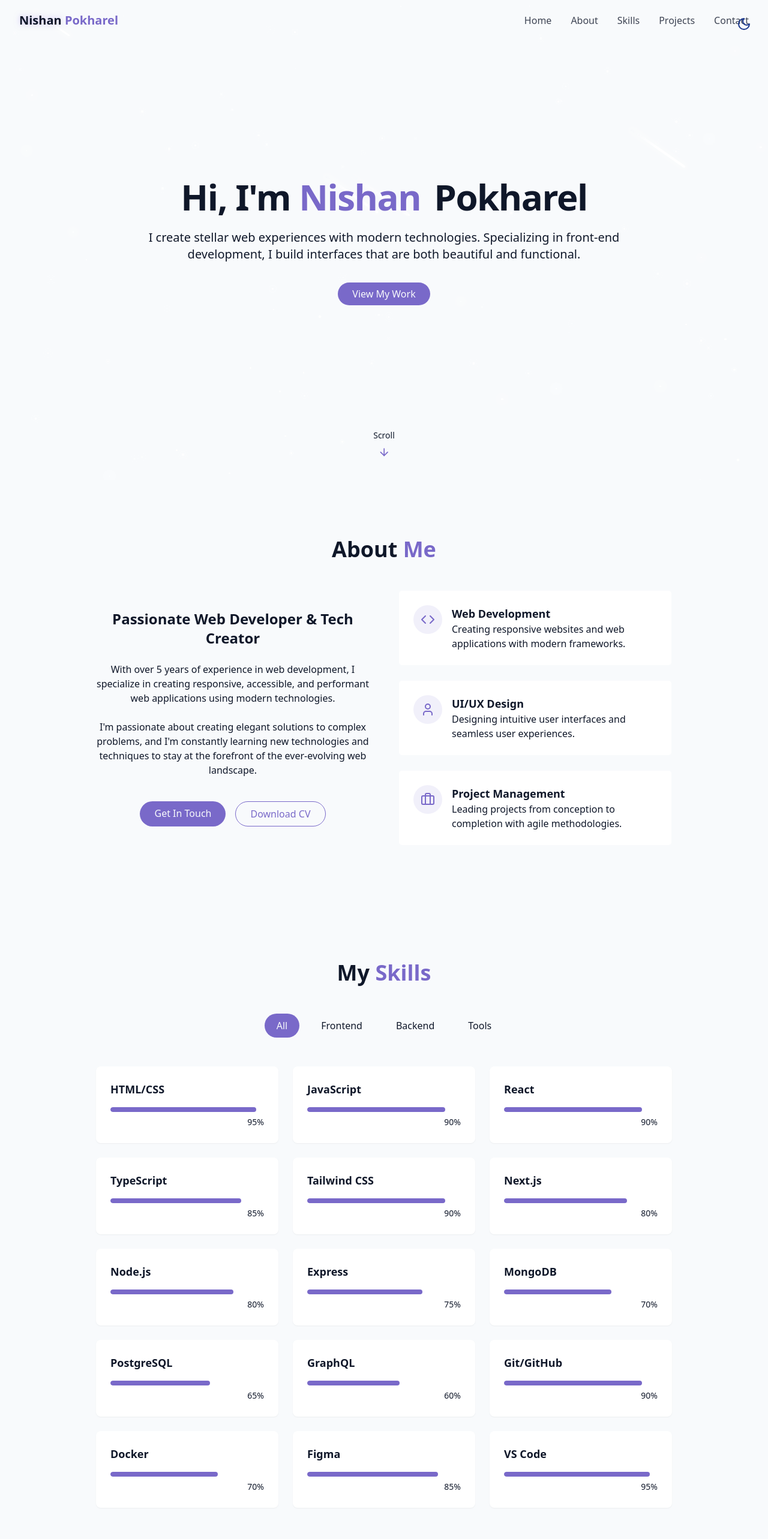
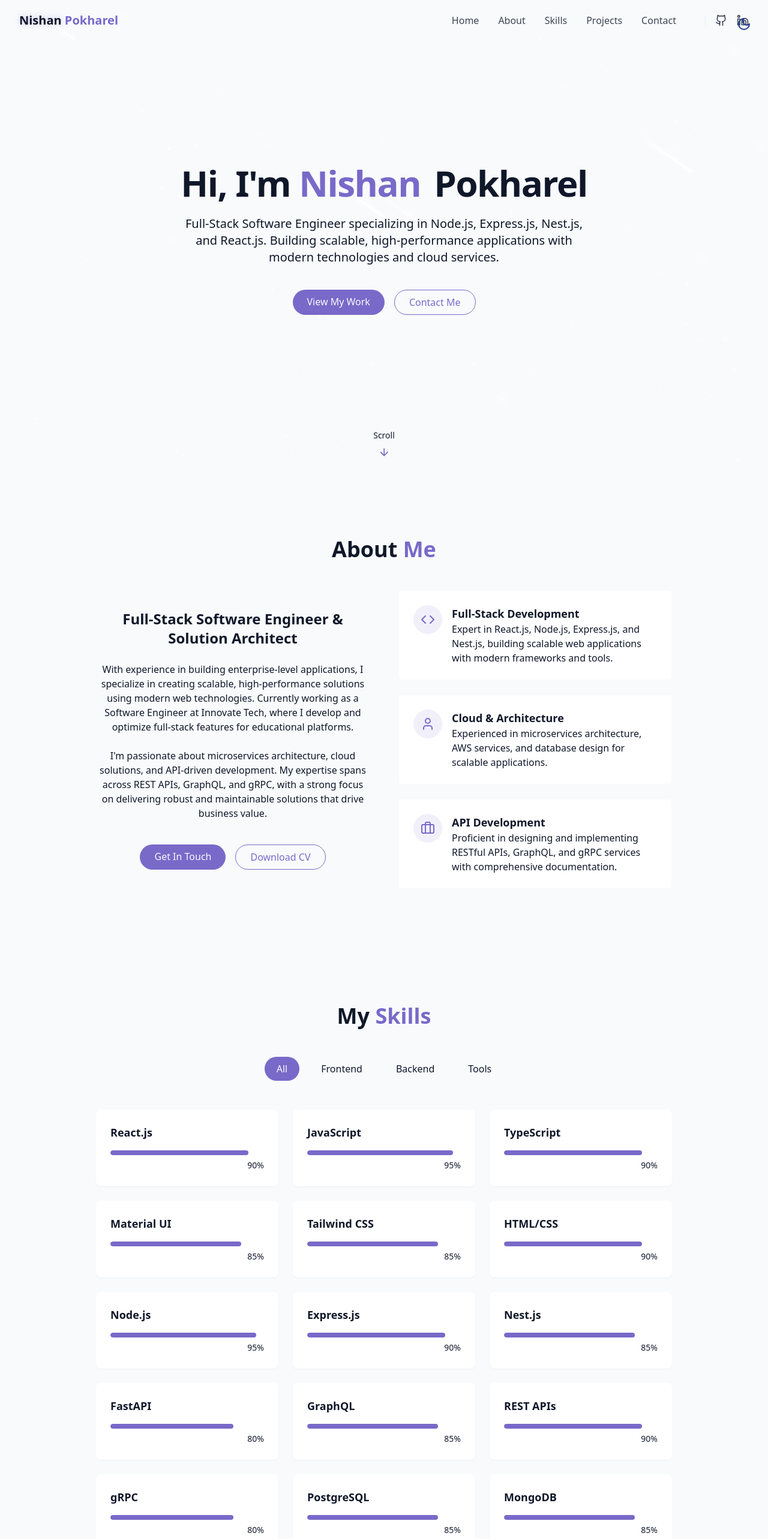
Before and after one commit to pokharel-nishan/portfolio, a React (Vite) app: page / in a window 1280 px wide. Shown: the top 2566 px of the page at 60% size. Built offline with nearby package versions, Linux system fonts and the light colour scheme.

Commit message:
[redesign] redesigned  about me, contact and project section. Added the resume.

```diff
--- a/index.html
+++ b/index.html
@@ -4,7 +4,11 @@
     <meta charset="UTF-8" />
     <link rel="icon" type="image/svg+xml" href="/vite.svg" />
     <meta name="viewport" content="width=device-width, initial-scale=1.0" />
-    <title>Portfolio</title>
+    <meta
+      name="description"
+      content="Nishan Pokharel - Full-Stack Software Engineer specializing in React.js, Node.js, and cloud solutions"
+    />
+    <title>Nishan Pokharel | Full-Stack Software Engineer</title>
   </head>
   <body>
     <div id="root"></div>
--- a/src/components/AboutSection.jsx
+++ b/src/components/AboutSection.jsx
@@ -3,40 +3,41 @@ import { Briefcase, Code, User } from "lucide-react";
 export const AboutSection = () => {
   return (
     <section id="about" className="py-24 px-4 relative">
-      {" "}
       <div className="container mx-auto max-w-5xl">
         <h2 className="text-3xl md:text-4xl font-bold mb-12 text-center">
-          About <span className="text-primary"> Me</span>
+          About <span className="text-primary">Me</span>
         </h2>
 
         <div className="grid grid-cols-1 md:grid-cols-2 gap-12 items-center">
           <div className="space-y-6">
             <h3 className="text-2xl font-semibold">
-              Passionate Web Developer & Tech Creator
+              Full-Stack Software Engineer & Solution Architect
             </h3>
 
             <p className="text-muted-foreground">
-              With over 5 years of experience in web development, I specialize
-              in creating responsive, accessible, and performant web
-              applications using modern technologies.
+              With experience in building enterprise-level applications, I
+              specialize in creating scalable, high-performance solutions using
+              modern web technologies. Currently working as a Software Engineer
+              at Innovate Tech, where I develop and optimize full-stack features
+              for educational platforms.
             </p>
 
             <p className="text-muted-foreground">
-              I'm passionate about creating elegant solutions to complex
-              problems, and I'm constantly learning new technologies and
-              techniques to stay at the forefront of the ever-evolving web
-              landscape.
+              I&apos;m passionate about microservices architecture, cloud
+              solutions, and API-driven development. My expertise spans across
+              REST APIs, GraphQL, and gRPC, with a strong focus on delivering
+              robust and maintainable solutions that drive business value.
             </p>
 
             <div className="flex flex-col sm:flex-row gap-4 pt-4 justify-center">
               <a href="#contact" className="cosmic-button">
-                {" "}
                 Get In Touch
               </a>
-
               <a
-                href=""
+                href="/Resume Nishan Pokharel.pdf"
                 className="px-6 py-2 rounded-full border border-primary text-primary hover:bg-primary/10 transition-colors duration-300"
+                target="_blank"
+                rel="noopener noreferrer"
               >
                 Download CV
               </a>
@@ -50,10 +51,13 @@ export const AboutSection = () => {
                   <Code className="h-6 w-6 text-primary" />
                 </div>
                 <div className="text-left">
-                  <h4 className="font-semibold text-lg"> Web Development</h4>
+                  <h4 className="font-semibold text-lg">
+                    Full-Stack Development
+                  </h4>
                   <p className="text-muted-foreground">
-                    Creating responsive websites and web applications with
-                    modern frameworks.
+                    Expert in React.js, Node.js, Express.js, and Nest.js,
+                    building scalable web applications with modern frameworks
+                    and tools.
                   </p>
                 </div>
               </div>
@@ -64,10 +68,12 @@ export const AboutSection = () => {
                   <User className="h-6 w-6 text-primary" />
                 </div>
                 <div className="text-left">
-                  <h4 className="font-semibold text-lg">UI/UX Design</h4>
+                  <h4 className="font-semibold text-lg">
+                    Cloud & Architecture
+                  </h4>
                   <p className="text-muted-foreground">
-                    Designing intuitive user interfaces and seamless user
-                    experiences.
+                    Experienced in microservices architecture, AWS services, and
+                    database design for scalable applications.
                   </p>
                 </div>
               </div>
@@ -77,12 +83,11 @@ export const AboutSection = () => {
                 <div className="p-3 rounded-full bg-primary/10">
                   <Briefcase className="h-6 w-6 text-primary" />
                 </div>
-
                 <div className="text-left">
-                  <h4 className="font-semibold text-lg">Project Management</h4>
+                  <h4 className="font-semibold text-lg">API Development</h4>
                   <p className="text-muted-foreground">
-                    Leading projects from conception to completion with agile
-                    methodologies.
+                    Proficient in designing and implementing RESTful APIs,
+                    GraphQL, and gRPC services with comprehensive documentation.
                   </p>
                 </div>
               </div>
--- a/src/components/Footer.jsx
+++ b/src/components/Footer.jsx
@@ -1,16 +1,50 @@
-import { ArrowUp } from "lucide-react";
+import { ArrowUp, Github, Linkedin } from "lucide-react";
 
 export const Footer = () => {
   return (
-    <footer className="py-12 px-4 bg-card relative border-t border-border mt-12 pt-8 flex flex-wrap justify-between items-center">
-      {" "}
-      <p className="text-sm text-muted-foreground">NISHAN POKHAREL</p>
+    <footer className="py-12 px-4 bg-card relative border-t border-border">
+      <div className="container mx-auto max-w-5xl">
+        <div className="flex flex-col md:flex-row justify-between items-center gap-4">
+          <div className="text-left">
+            <h3 className="font-semibold text-lg">Nishan Pokharel</h3>
+            <p className="text-sm text-muted-foreground">
+              Full-Stack Software Engineer
+            </p>
+          </div>
+
+          <div className="flex items-center space-x-6">
+            <a
+              href="https://github.com/pokharel-nishan"
+              target="_blank"
+              rel="noopener noreferrer"
+              className="text-foreground/80 hover:text-primary transition-colors duration-300"
+            >
+              <Github size={20} />
+            </a>
+            <a
+              href="https://linkedin.com/in/nishan-pokharel"
+              target="_blank"
+              rel="noopener noreferrer"
+              className="text-foreground/80 hover:text-primary transition-colors duration-300"
+            >
+              <Linkedin size={20} />
+            </a>
             <a
               href="#hero"
               className="p-2 rounded-full bg-primary/10 hover:bg-primary/20 text-primary transition-colors"
             >
               <ArrowUp size={20} />
             </a>
+          </div>
+        </div>
+
+        <div className="mt-8 text-center text-sm text-muted-foreground">
+          <p>
+            &copy; {new Date().getFullYear()} Nishan Pokharel. All rights
+            reserved.
+          </p>
+        </div>
+      </div>
     </footer>
   );
 };
--- a/src/components/HeroSection.jsx
+++ b/src/components/HeroSection.jsx
@@ -9,7 +9,7 @@ export const HeroSection = () => {
       <div className="container max-w-4xl mx-auto text-center z-10">
         <div className="space-y-6">
           <h1 className="text-4xl md:text-6xl font-bold tracking-tight">
-            <span className="opacity-0 animate-fade-in"> Hi, I&apos;m</span>
+            <span className="opacity-0 animate-fade-in">Hi, I&apos;m</span>
             <span className="text-primary opacity-0 animate-fade-in-delay-1">
               {" "}
               Nishan
@@ -20,22 +20,28 @@ export const HeroSection = () => {
             </span>
           </h1>
 
-          <p className="text-lg md:text-xl text-muted-foreground max-2-2xl mx-auto opacity-0 animate-fade-in-delay-3">
-            I create stellar web experiences with modern technologies.
-            Specializing in front-end development, I build interfaces that are
-            both beautiful and functional.
+          <p className="text-lg md:text-xl text-muted-foreground max-w-2xl mx-auto opacity-0 animate-fade-in-delay-3">
+            Full-Stack Software Engineer specializing in Node.js, Express.js,
+            Nest.js, and React.js. Building scalable, high-performance
+            applications with modern technologies and cloud services.
           </p>
 
-          <div className="pt-4 opacity-0 animate-fade-in-delay-4">
+          <div className="pt-4 opacity-0 animate-fade-in-delay-4 flex gap-4 justify-center">
             <a href="#projects" className="cosmic-button">
               View My Work
+            </a>
+            <a
+              href="#contact"
+              className="px-6 py-2 rounded-full border border-primary text-primary hover:bg-primary/10 transition-colors duration-300"
+            >
+              Contact Me
             </a>
           </div>
         </div>
       </div>
 
       <div className="absolute bottom-8 left-1/2 transform -translate-x-1/2 flex flex-col items-center animate-bounce">
-        <span className="text-sm text-muted-foreground mb-2"> Scroll </span>
+        <span className="text-sm text-muted-foreground mb-2">Scroll</span>
         <ArrowDown className="h-5 w-5 text-primary" />
       </div>
     </section>
--- a/src/components/Navbar.jsx
+++ b/src/components/Navbar.jsx
@@ -1,5 +1,5 @@
 import { cn } from "@/lib/utils";
-import { Menu, X } from "lucide-react";
+import { Github, Linkedin, Menu, X } from "lucide-react";
 import { useEffect, useState } from "react";
 
 const navItems = [
@@ -16,32 +16,32 @@ export const Navbar = () => {
 
   useEffect(() => {
     const handleScroll = () => {
-      setIsScrolled(window.screenY > 10);
+      setIsScrolled(window.scrollY > 10);
     };
 
     window.addEventListener("scroll", handleScroll);
     return () => window.removeEventListener("scroll", handleScroll);
   }, []);
+
   return (
     <nav
       className={cn(
         "fixed w-full z-40 transition-all duration-300",
-        isScrolled ? "py-3 bg-background/80 backdrop-blur-md shadow-xs" : "py-5"
+        isScrolled ? "py-3 bg-background/80 backdrop-blur-md shadow-sm" : "py-5"
       )}
     >
       <div className="container flex items-center justify-between">
         <a
+          href="#hero"
           className="text-xl font-bold text-primary flex items-center"
-          href="#hero"
         >
           <span className="relative z-10">
-            <span className="text-glow text-foreground"> Nishan </span>{" "}
-            Pokharel
+            <span className="text-glow text-foreground">Nishan</span> Pokharel
           </span>
         </a>
 
         {/* desktop nav */}
-        <div className="hidden md:flex space-x-8">
+        <div className="hidden md:flex items-center space-x-8">
           {navItems.map((item, key) => (
             <a
               key={key}
@@ -51,21 +51,39 @@ export const Navbar = () => {
               {item.name}
             </a>
           ))}
+
+          <div className="flex items-center space-x-4 ml-4 border-l pl-4 border-border/50">
+            <a
+              href="https://github.com/pokharel-nishan"
+              target="_blank"
+              rel="noopener noreferrer"
+              className="text-foreground/80 hover:text-primary transition-colors duration-300"
+            >
+              <Github size={20} />
+            </a>
+            <a
+              href="https://linkedin.com/in/nishan-pokharel"
+              target="_blank"
+              rel="noopener noreferrer"
+              className="text-foreground/80 hover:text-primary transition-colors duration-300"
+            >
+              <Linkedin size={20} />
+            </a>
+          </div>
         </div>
 
         {/* mobile nav */}
-
         <button
           onClick={() => setIsMenuOpen((prev) => !prev)}
           className="md:hidden p-2 text-foreground z-50"
           aria-label={isMenuOpen ? "Close Menu" : "Open Menu"}
         >
-          {isMenuOpen ? <X size={24} /> : <Menu size={24} />}{" "}
+          {isMenuOpen ? <X size={24} /> : <Menu size={24} />}
         </button>
 
         <div
           className={cn(
-            "fixed inset-0 bg-background/95 backdroup-blur-md z-40 flex flex-col items-center justify-center",
+            "fixed inset-0 bg-background/95 backdrop-blur-md z-40 flex flex-col items-center justify-center",
             "transition-all duration-300 md:hidden",
             isMenuOpen
               ? "opacity-100 pointer-events-auto"
@@ -83,6 +101,26 @@ export const Navbar = () => {
                 {item.name}
               </a>
             ))}
+            <div className="flex items-center space-x-6 mt-8">
+              <a
+                href="https://github.com/pokharel-nishan"
+                target="_blank"
+                rel="noopener noreferrer"
+                className="text-foreground/80 hover:text-primary transition-colors duration-300"
+                onClick={() => setIsMenuOpen(false)}
+              >
+                <Github size={24} />
+              </a>
+              <a
+                href="https://linkedin.com/in/nishan-pokharel"
+                target="_blank"
+                rel="noopener noreferrer"
+                className="text-foreground/80 hover:text-primary transition-colors duration-300"
+                onClick={() => setIsMenuOpen(false)}
+              >
+                <Linkedin size={24} />
+              </a>
+            </div>
           </div>
         </div>
       </div>
--- a/src/components/ProjectsSection.jsx
+++ b/src/components/ProjectsSection.jsx
@@ -3,30 +3,38 @@ import { ArrowRight, ExternalLink, Github } from "lucide-react";
 const projects = [
   {
     id: 1,
-    title: "SaaS Landing Page",
-    description: "A beautiful landing page app using React and Tailwind.",
+    title: "Open-ML Platform",
+    description:
+      "A no-code machine learning platform enabling users to upload datasets, preprocess data, train models, and visualize results without coding expertise.",
     image: "/projects/project1.png",
-    tags: ["React", "TailwindCSS", "Supabase"],
+    tags: [
+      "React 19",
+      "Node.js",
+      "FastAPI",
+      "PostgreSQL",
+      "AWS S3",
+      "Microservices",
+    ],
     demoUrl: "#",
-    githubUrl: "#",
+    githubUrl: "https://github.com/pokharel-nishan/open-ml",
   },
   {
     id: 2,
-    title: "Orbit Analytics Dashboard",
+    title: "MySecondTeacher Platform",
     description:
-      "Interactive analytics dashboard with data visualization and filtering capabilities.",
+      "Educational platform with advanced features including nested bucket management for exam questions and bulk data processing capabilities.",
     image: "/projects/project2.png",
-    tags: ["TypeScript", "D3.js", "Next.js"],
+    tags: ["React", "Node.js", "GraphQL", "gRPC", "Material UI"],
     demoUrl: "#",
     githubUrl: "#",
   },
   {
     id: 3,
-    title: "E-commerce Platform",
+    title: "HRM Asset Management",
     description:
-      "Full-featured e-commerce platform with user authentication and payment processing.",
+      "Google Drive-like system for resource management with nested folders, file sharing, and access control using AWS S3.",
     image: "/projects/project3.png",
-    tags: ["React", "Node.js", "Stripe"],
+    tags: ["Node.js", "MongoDB", "AWS S3", "Express.js", "React"],
     demoUrl: "#",
     githubUrl: "#",
   },
@@ -37,13 +45,13 @@ export const ProjectsSection = () => {
     <section id="projects" className="py-24 px-4 relative">
       <div className="container mx-auto max-w-5xl">
         <h2 className="text-3xl md:text-4xl font-bold mb-4 text-center">
-          {" "}
-          Featured <span className="text-primary"> Projects </span>
+          Featured <span className="text-primary">Projects</span>
         </h2>
 
         <p className="text-center text-muted-foreground mb-12 max-w-2xl mx-auto">
-          Here are some of my recent projects. Each project was carefully
-          crafted with attention to detail, performance, and user experience.
+          Here are some of my recent projects showcasing my expertise in
+          full-stack development, microservices architecture, and cloud
+          integration.
         </p>
 
         <div className="grid grid-cols-1 md:grid-cols-2 lg:grid-cols-3 gap-8">
@@ -62,14 +70,17 @@ export const ProjectsSection = () => {
 
               <div className="p-6">
                 <div className="flex flex-wrap gap-2 mb-4">
-                  {project.tags.map((tag) => (
-                    <span key={''} className="px-2 py-1 text-xs font-medium border rounded-full bg-secondary text-secondary-foreground">
+                  {project.tags.map((tag, index) => (
+                    <span
+                      key={index}
+                      className="px-2 py-1 text-xs font-medium border rounded-full bg-secondary text-secondary-foreground"
+                    >
                       {tag}
                     </span>
                   ))}
                 </div>
 
-                <h3 className="text-xl font-semibold mb-1"> {project.title}</h3>
+                <h3 className="text-xl font-semibold mb-1">{project.title}</h3>
                 <p className="text-muted-foreground text-sm mb-4">
                   {project.description}
                 </p>
@@ -102,7 +113,7 @@ export const ProjectsSection = () => {
             target="_blank"
             href="https://github.com/pokharel-nishan"
           >
-            Check My Github <ArrowRight size={16} />
+            View More on GitHub <ArrowRight size={16} />
           </a>
         </div>
       </div>
--- a/src/components/SkillsSection.jsx
+++ b/src/components/SkillsSection.jsx
@@ -3,25 +3,28 @@ import { cn } from "@/lib/utils";
 
 const skills = [
   // Frontend
-  { name: "HTML/CSS", level: 95, category: "frontend" },
-  { name: "JavaScript", level: 90, category: "frontend" },
-  { name: "React", level: 90, category: "frontend" },
-  { name: "TypeScript", level: 85, category: "frontend" },
-  { name: "Tailwind CSS", level: 90, category: "frontend" },
-  { name: "Next.js", level: 80, category: "frontend" },
+  { name: "React.js", level: 90, category: "frontend" },
+  { name: "JavaScript", level: 95, category: "frontend" },
+  { name: "TypeScript", level: 90, category: "frontend" },
+  { name: "Material UI", level: 85, category: "frontend" },
+  { name: "Tailwind CSS", level: 85, category: "frontend" },
+  { name: "HTML/CSS", level: 90, category: "frontend" },
 
   // Backend
-  { name: "Node.js", level: 80, category: "backend" },
-  { name: "Express", level: 75, category: "backend" },
-  { name: "MongoDB", level: 70, category: "backend" },
-  { name: "PostgreSQL", level: 65, category: "backend" },
-  { name: "GraphQL", level: 60, category: "backend" },
+  { name: "Node.js", level: 95, category: "backend" },
+  { name: "Express.js", level: 90, category: "backend" },
+  { name: "Nest.js", level: 85, category: "backend" },
+  { name: "FastAPI", level: 80, category: "backend" },
+  { name: "GraphQL", level: 85, category: "backend" },
+  { name: "REST APIs", level: 90, category: "backend" },
+  { name: "gRPC", level: 80, category: "backend" },
 
-  // Tools
+  // Database & Tools
+  { name: "PostgreSQL", level: 85, category: "tools" },
+  { name: "MongoDB", level: 85, category: "tools" },
+  { name: "Docker", level: 80, category: "tools" },
+  { name: "AWS S3", level: 85, category: "tools" },
   { name: "Git/GitHub", level: 90, category: "tools" },
-  { name: "Docker", level: 70, category: "tools" },
-  { name: "Figma", level: 85, category: "tools" },
-  { name: "VS Code", level: 95, category: "tools" },
 ];
 
 const categories = ["all", "frontend", "backend", "tools"];
@@ -36,7 +39,7 @@ export const SkillsSection = () => {
     <section id="skills" className="py-24 px-4 relative bg-secondary/30">
       <div className="container mx-auto max-w-5xl">
         <h2 className="text-3xl md:text-4xl font-bold mb-12 text-center">
-          My <span className="text-primary"> Skills</span>
+          My <span className="text-primary">Skills</span>
         </h2>
 
         <div className="flex flex-wrap justify-center gap-4 mb-12">
@@ -48,7 +51,7 @@ export const SkillsSection = () => {
                 "px-5 py-2 rounded-full transition-colors duration-300 capitalize",
                 activeCategory === category
                   ? "bg-primary text-primary-foreground"
-                  : "bg-secondary/70 text-forefround hover:bd-secondary"
+                  : "bg-secondary/70 text-foreground hover:bg-secondary"
               )}
             >
               {category}
@@ -63,7 +66,7 @@ export const SkillsSection = () => {
               className="bg-card p-6 rounded-lg shadow-xs card-hover"
             >
               <div className="text-left mb-4">
-                <h3 className="font-semibold text-lg"> {skill.name}</h3>
+                <h3 className="font-semibold text-lg">{skill.name}</h3>
               </div>
               <div className="w-full bg-secondary/50 h-2 rounded-full overflow-hidden">
                 <div
@@ -71,7 +74,6 @@ export const SkillsSection = () => {
                   style={{ width: skill.level + "%" }}
                 />
               </div>
-
               <div className="text-right mt-1">
                 <span className="text-sm text-muted-foreground">
                   {skill.level}%
```
Also changed, not shown: src/components/ContactSection.jsx (+42 -56 lines), 1 other file (tests, documents, lock files or other folders). Lines whose indentation alone changed are shown as unchanged.
